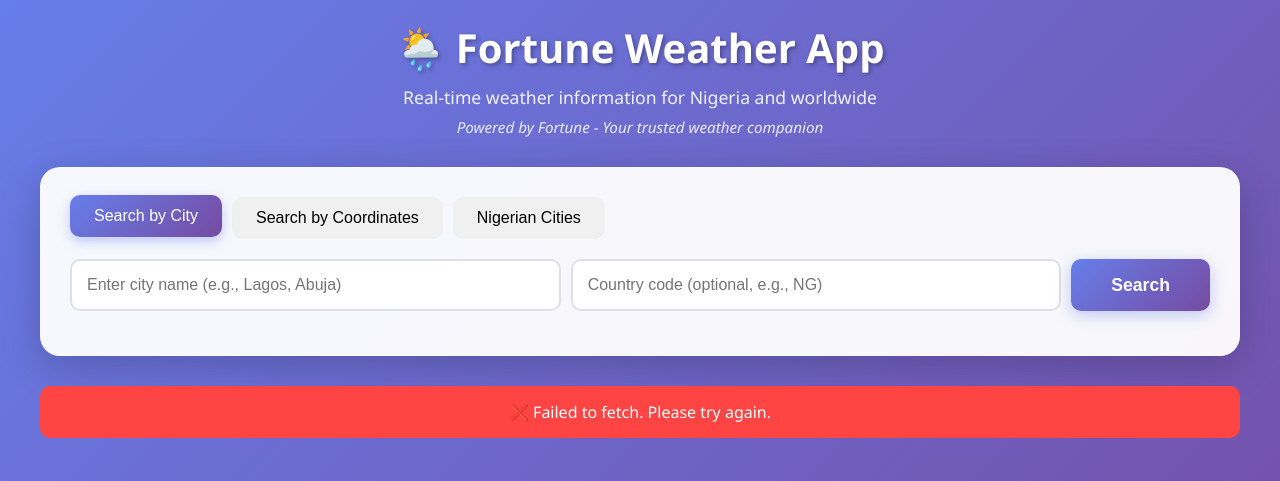
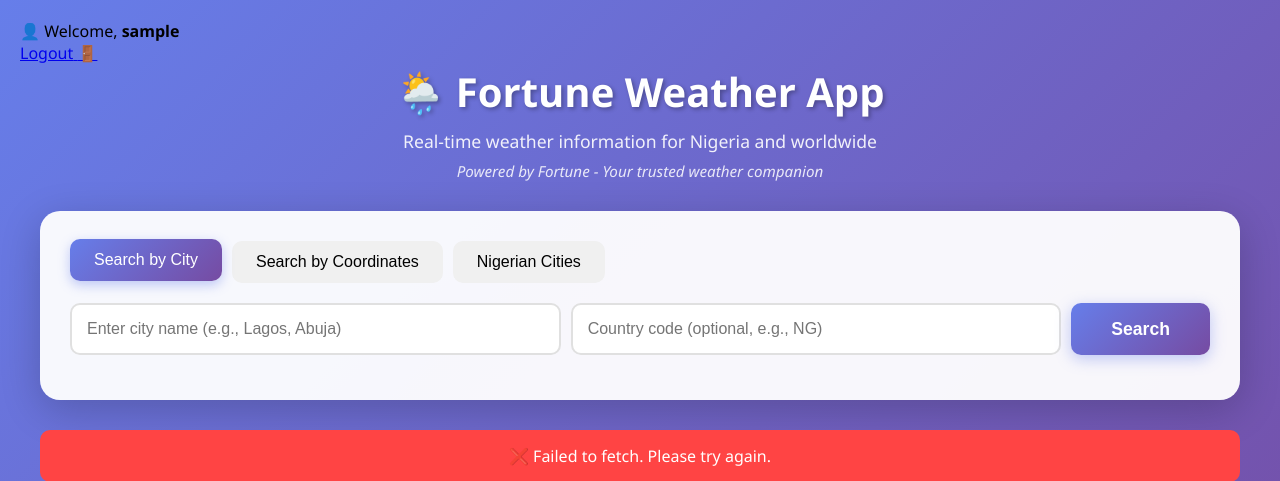
Before and after one commit to fortuneoguchi-bit/fortune-weather-app, a Flask app: page / in a window 1280 px wide. Shown: the top 481 px of the page. Run offline with Flask 3, Linux system fonts and the light colour scheme; the visitor is signed in with stand-in values (Sample User, id 1); data that the repository does not hold is empty.

Commit message:
Update index.html

```diff
--- a/templates/index.html
+++ b/templates/index.html
@@ -58,6 +58,20 @@
     </script>
 </head>
 <body>
+    <!-- User Bar -->
+    <div class="user-bar">
+        <div class="user-bar-inner">
+            <div class="user-greeting">
+                <span class="user-avatar">👤</span>
+                <span>Welcome, <strong>{{ user_name }}</strong></span>
+            </div>
+            <a href="/auth/logout" class="logout-btn">
+                <span>Logout</span>
+                <span class="logout-icon">🚪</span>
+            </a>
+        </div>
+    </div>
+
     <div class="container">
         <header>
             <h1>🌦️ Fortune Weather App</h1>
```
